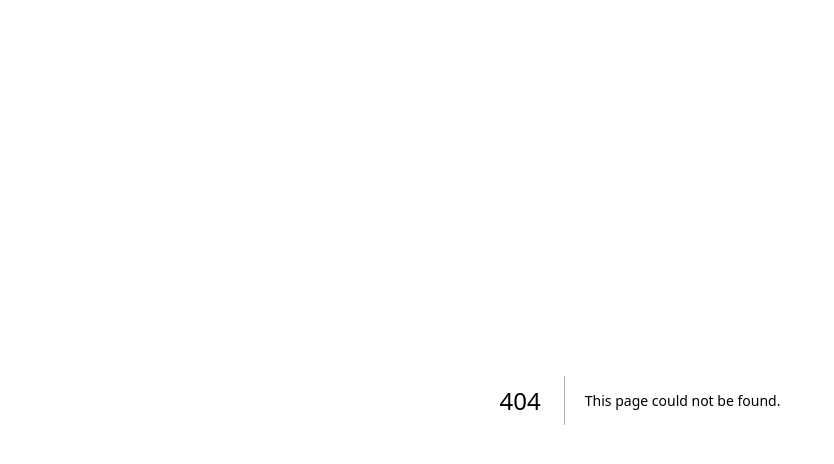
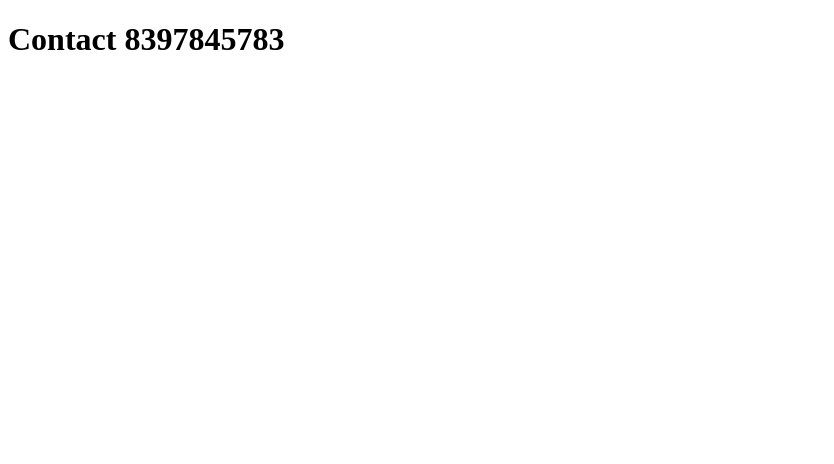
Before and after one commit to MatrixEye0/NEXT-JS, a Next.js app: page /about/contact in a window 1280 px wide. Before the commit this address had no page. Shown: the top 464 px of the page, without its empty margins (0-834 px from the left). Built offline with nearby package versions, Linux system fonts and the light colour scheme.

Commit message:
basic routing in next js

```diff
--- /dev/null
+++ b/app/about/contact/page.jsx
@@ -0,0 +1,4 @@
+const Contact = async () => {
+    return <h1>Contact 8397845783</h1>
+};
+export default Contact; // now when i click /about i see about page and when i click /about/contact then i see this page
--- /dev/null
+++ b/app/about/page.jsx
@@ -0,0 +1,4 @@
+const About = async () => {
+    return <h1>About page</h1>
+};
+export default About; //  if file name is not page.jsx then they not automatic route to layout page. now when we to to /about we see this page page.jsx
```
